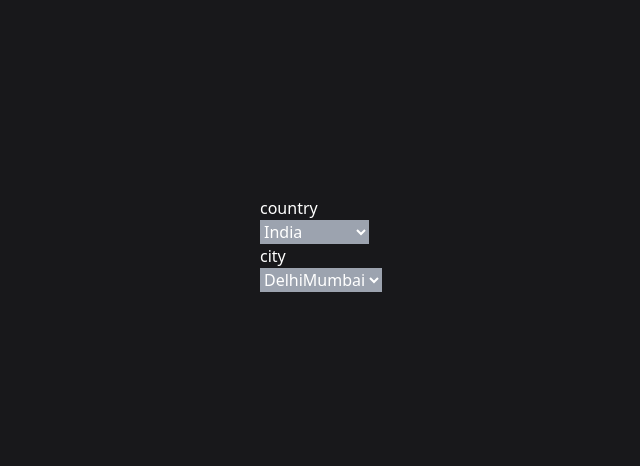
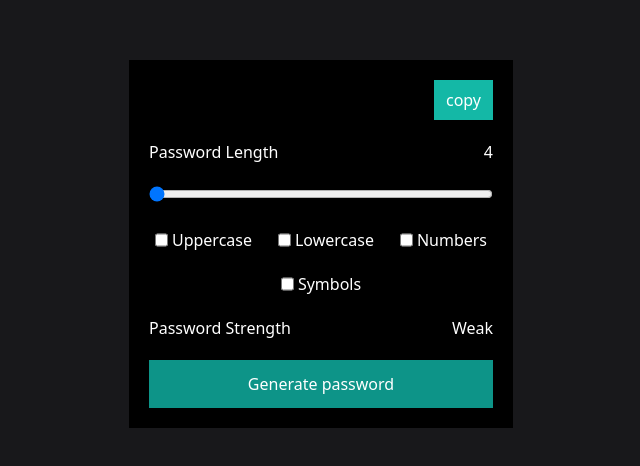
Before and after one commit to Ayu85/React-Machine-Coding, a React (Vite) app: page / in a window 1280 px wide. Shown: the part 156-622 px from the top of the page, without its empty margins (319-959 px from the left). Built offline with nearby package versions, Linux system fonts and the light colour scheme.

Commit message:
pass generator

```diff
--- a/src/App.tsx
+++ b/src/App.tsx
@@ -2,12 +2,13 @@ import React from 'react'
 import Rating from './Questions/Star Rating/Rating'
 import Pagination from './Questions/Pagination/Pagination'
 import Page from './Questions/DropDown Select/Page'
+import Generate from './Questions/PasswordGenerator/Generate'
 
 const App = () => {
   return (
     <div className='bg-zinc-900 flex justify-center items-center w-screen h-screen text-white'>
       {/* <Rating /> */}
-      <Page />
+      <Generate />
     </div>
   )
 }
--- /dev/null
+++ b/src/Questions/PasswordGenerator/Generate.tsx
@@ -0,0 +1,106 @@
+import React, { useState } from 'react'
+
+const Generate = () => {
+    const [length, setLen] = useState(4)
+    const [uppercase, setupper] = useState(false)
+    const [lower, setLower] = useState(false)
+    const [num, setNum] = useState(false)
+    const [symbol, setSymbol] = useState(false)
+    const [password, setP] = useState('')
+    const genPass = () => {
+        let charset = "";
+        let password = "";
+
+        // Add uppercase characters if selected
+        if (uppercase) {
+            charset += "ABCDEFGHIJKLMNOPQRSTUVWXYZ";
+        }
+
+        // Add lowercase characters if selected
+        if (lower) {
+            charset += "abcdefghijklmnopqrstuvwxyz";
+        }
+
+        // Add numbers if selected
+        if (num) {
+            charset += "0123456789";
+        }
+
+        // Add symbols if selected
+        if (symbol) {
+            charset += "!@#$%^&*()_-+=<>?/[]{}|";
+        }
+
+        // Ensure at least one option is selected
+        if (charset.length === 0) {
+            alert("Please select at least one character type.");
+            return;
+        }
+
+        // Generate the password
+        for (let i = 0; i < length; i++) {
+            const randomIndex = Math.floor(Math.random() * charset.length);
+            password += charset[randomIndex];
+        }
+
+        setP(password)
+    };
+    const [copied, setCopied] = useState(false); // To track copied status
+
+    const copyToClipboard = () => {
+        if (password) {
+            navigator.clipboard.writeText(password)
+                .then(() => {
+                    setCopied(true); // Set copied status to true
+                    alert("Password copied to clipboard!"); // Optional: Display an alert or custom message
+                })
+                .catch((err) => {
+                    console.error("Failed to copy text: ", err);
+                });
+        }
+    };
+
+    return (
+        <div>
+            <div className='w-96 space-y-5 bg-black py-5 px-5'>
+                <div className='flex justify-between '>
+                    <h1>{password}</h1>
+                    <button className='bg-teal-500 px-3 py-2' onClick={copyToClipboard}>
+                        copy
+                    </button>                </div>
+                <div className='flex justify-between '>
+                    <h1>Password Length</h1>
+                    <h1>{length}</h1>
+                </div>
+                <div>
+                    <input className='w-full' type="range" min={4} max={20} defaultValue={4} onChange={(e) => setLen(e.target.value)} name="" id="" />
+                </div>
+                <div className='flex justify-evenly gap-5 flex-wrap'>
+                    <label htmlFor="" className='flex gap-1'>
+                        <input type="checkbox" name="" id="" onChange={() => setupper(!uppercase)} />
+                        <h1>Uppercase</h1>
+                    </label>
+                    <label htmlFor="" className='flex gap-1'>
+                        <input type="checkbox" name="" id="" onChange={() => setLower(!lower)} />
+                        <h1>Lowercase</h1>
+                    </label>
+                    <label htmlFor="" className='flex gap-1'>
+                        <input type="checkbox" name="" id="" onChange={() => setNum(!num)} />
+                        <h1>Numbers</h1>
+                    </label>
+                    <label htmlFor="" className='flex gap-1'>
+                        <input type="checkbox" name="" id="" onChange={() => setSymbol(!symbol)} />
+                        <h1>Symbols</h1>
+                    </label>
+                </div>
+                <div className='flex justify-between '>
+                    <h1>Password Strength</h1>
+                    <h1>Weak</h1>
+                </div>
+                <button className='bg-teal-600 w-full py-3' onClick={genPass}>Generate password</button>
+            </div>
+        </div>
+    )
+}
+
+export default Generate
```
